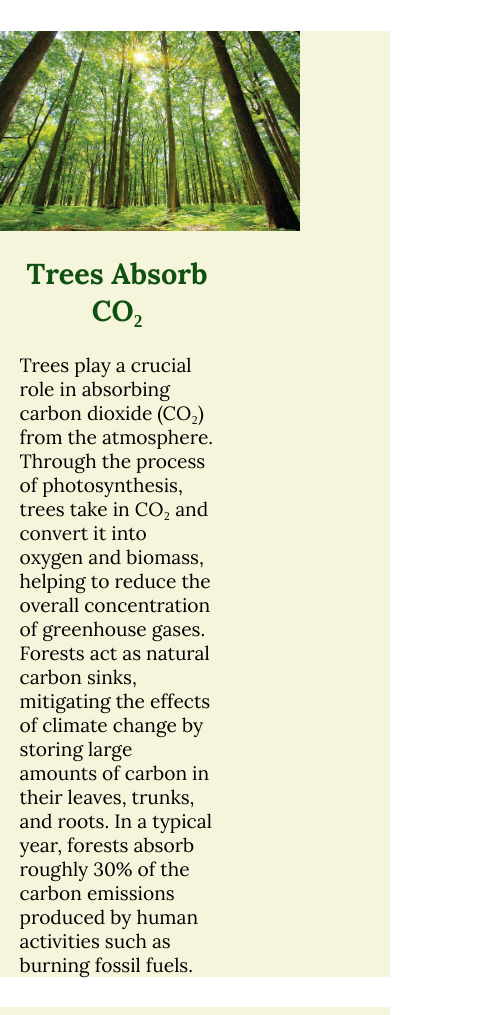
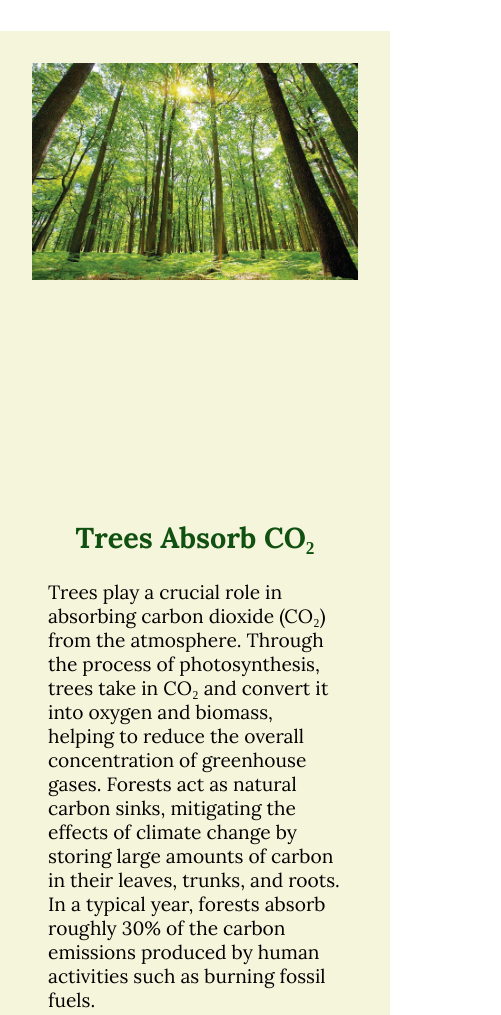
Before and after one commit to wdevyd/climate-crisis-10, a plain HTML site: page index.html in a window 390 px wide. Shown: the part 507-1522 px from the top of the page, 501 px wide, since content can reach past the window. Drawn offline with Linux system fonts and the light colour scheme.

Commit message:
[FIX] Images disposition in facts, main is clean

```diff
--- a/index.html
+++ b/index.html
@@ -135,7 +135,7 @@
 
   <!-- Fact 1: Image Left, Text Right -->
   <section id="fact1" class="fact-section">
-    <div class="flex-container-reverse">
+    <div class="flex-container">
       <div class="fact-image">
         <img src="assets/images/fact1.jpg" alt="Fact 1 Illustration" />
       </div>
@@ -144,14 +144,14 @@
         <p>Trees play a crucial role in absorbing carbon dioxide (CO₂) from the atmosphere.
           Through the process of photosynthesis, trees take in CO₂ and <span class="important-text">convert it into oxygen and biomass</span>, helping to reduce the overall concentration of greenhouse gases.
           Forests act as natural carbon sinks, mitigating the effects of climate change by storing large amounts of carbon in their leaves, trunks, and roots.
-          In a typical year, forests absorb roughly <span class = "important-text">30%</span> of the carbon emissions produced by human activities such as burning fossil fuels. </p>
+          In a typical year, forests absorb roughly <span class="important-text">30%</span> of the carbon emissions produced by human activities such as burning fossil fuels. </p>
       </div>
     </div>
   </section>
 
   <!-- Fact 2: Text Left, Image Right -->
   <section id="fact2" class="fact-section">
-    <div class="flex-container">
+    <div class="flex-container-reverse">
       <div class="fact-text">
         <h2>Fact 2: Loss of Biodiversity</h2>
         <p>Deforestation leads to a significant loss of biodiversity as countless plant and animal species lose their natural habitats.
@@ -167,7 +167,7 @@
 
   <!-- Fact 3: Image Left, Text Right -->
   <section id="fact3" class="fact-section">
-    <div class="flex-container-reverse">
+    <div class="flex-container">
       <div class="fact-image">
         <img src="images/fact3.jpg" alt="Climate Regulation" />
       </div>
@@ -180,7 +180,7 @@
 
   <!-- Fact 4: Text Left, Image Right -->
   <section id="fact4" class="fact-section">
-    <div class="flex-container">
+    <div class="flex-container-reverse">
       <div class="fact-text">
         <h2>Fact 4: Soil Erosion and Degradation</h2>
         <p>Tree roots stabilize soil. Without them, erosion increases, leading to landslides and reduced agricultural productivity [file:1].</p>
@@ -193,7 +193,7 @@
 
   <!-- Fact 5: Image Left, Text Right -->
   <section id="fact5" class="fact-section">
-    <div class="flex-container-reverse">
+    <div class="flex-container">
       <div class="fact-image">
         <img src="images/fact5.jpg" alt="Water Cycle Disruption" />
       </div>
@@ -206,7 +206,7 @@
 
   <!-- Fact 6: Text Left, Image Right -->
   <section id="fact6" class="fact-section">
-    <div class="flex-container">
+    <div class="flex-container-reverse">
       <div class="fact-text">
         <h2>Fact 6: Contribution to Global Emissions</h2>
         <p>Deforestation accounts for nearly 15% of all greenhouse gas emissions—more than the entire global transportation sector [file:1].</p>
--- a/styles.css
+++ b/styles.css
@@ -11,20 +11,17 @@ body, html {
 
 .fact-section {
     margin-bottom: 30px;
+    background-color: beige;
 }
 
 .fact-text {
-    margin-left: 5%;
-    max-width: 50%;
-    font-size: 1.2em;
+  flex:1;
+  padding:1rem;
+  font-size: 1.2em;
 }
 
 h2 {
     text-align: center;
-}
-
-.fact-section {
-    background-color: beige;
 }
 
 #fact1.important-text {
@@ -44,10 +41,6 @@ h2 {
 }
 
 
-
-
-
-
 /* Image styles */
 
 header#home.hero img {
@@ -60,25 +53,42 @@ header#home.hero img {
   margin-bottom: 30px;
 }
 
+.fact-image {
+  flex: 0 0 400px;
+}
+
 .fact-image img {
-  max-width: 300px;
-  width: 100%;
+  max-width: 100%;
   height: auto;
   display: block;
-  margin-right: 200px;
 }
 
 
 /* Container styles */
 
-.flex-container {
+.flex-container,
+.flex-container-reverse {
   display: flex;
+  align-items: center;
+  gap: 2rem;
   flex-direction: row;
-  align-items: center;
-  justify-content: space-between;
+  padding: 2rem;
 }
 
-.flex-container.reverse {
-    flex-direction: row-reverse;
 
+
+/* Mobile style */
+
+@media (max-width: 600px) {
+  .flex-container, .flex-container-reverse {
+    flex-direction: column;
+    gap: 1rem;
+  }
+
+  .fact-image img {
+    max-width: 100%;
+    height: auto;
+    margin: 0 auto 1rem auto;
+    display: block;
+  }
 }
```
